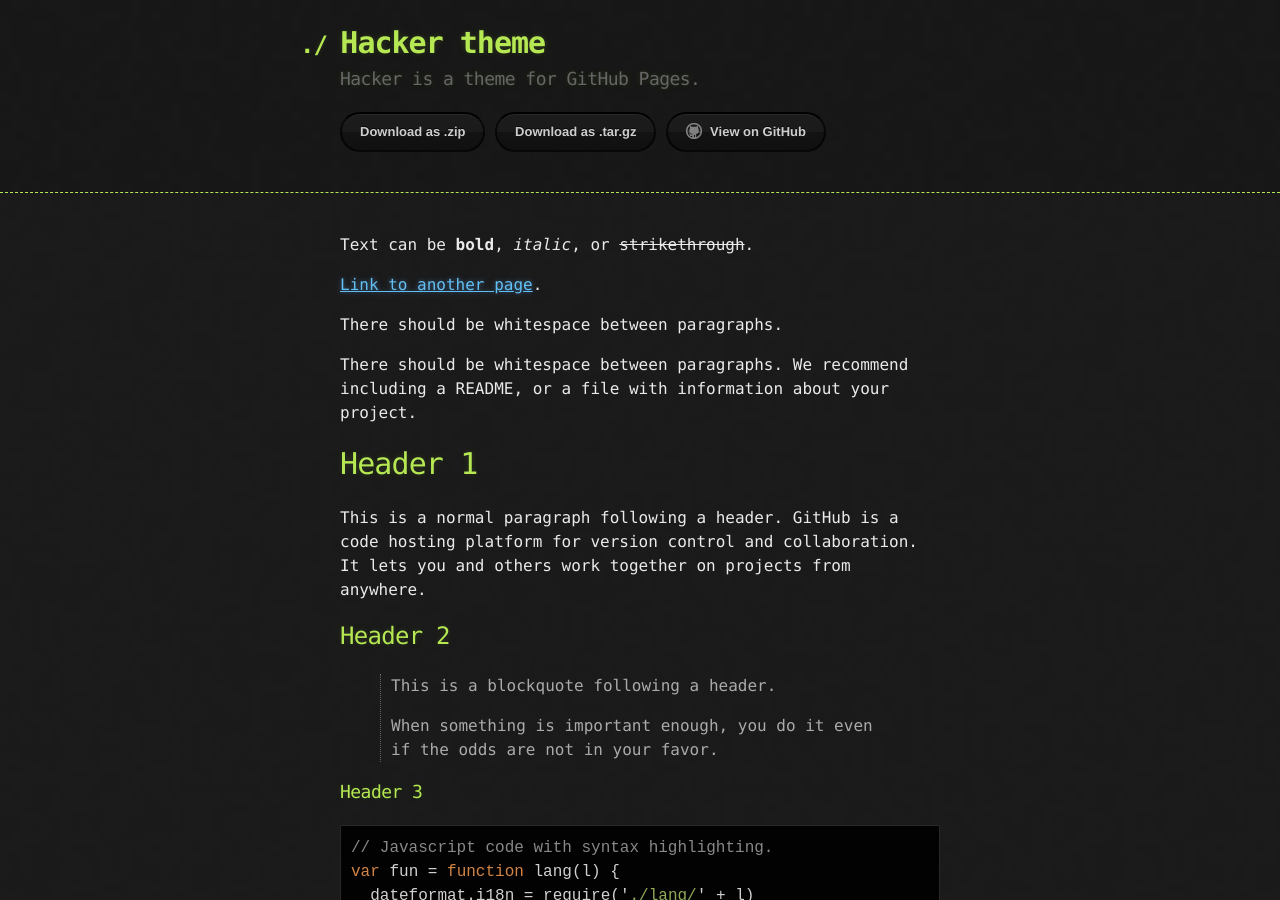
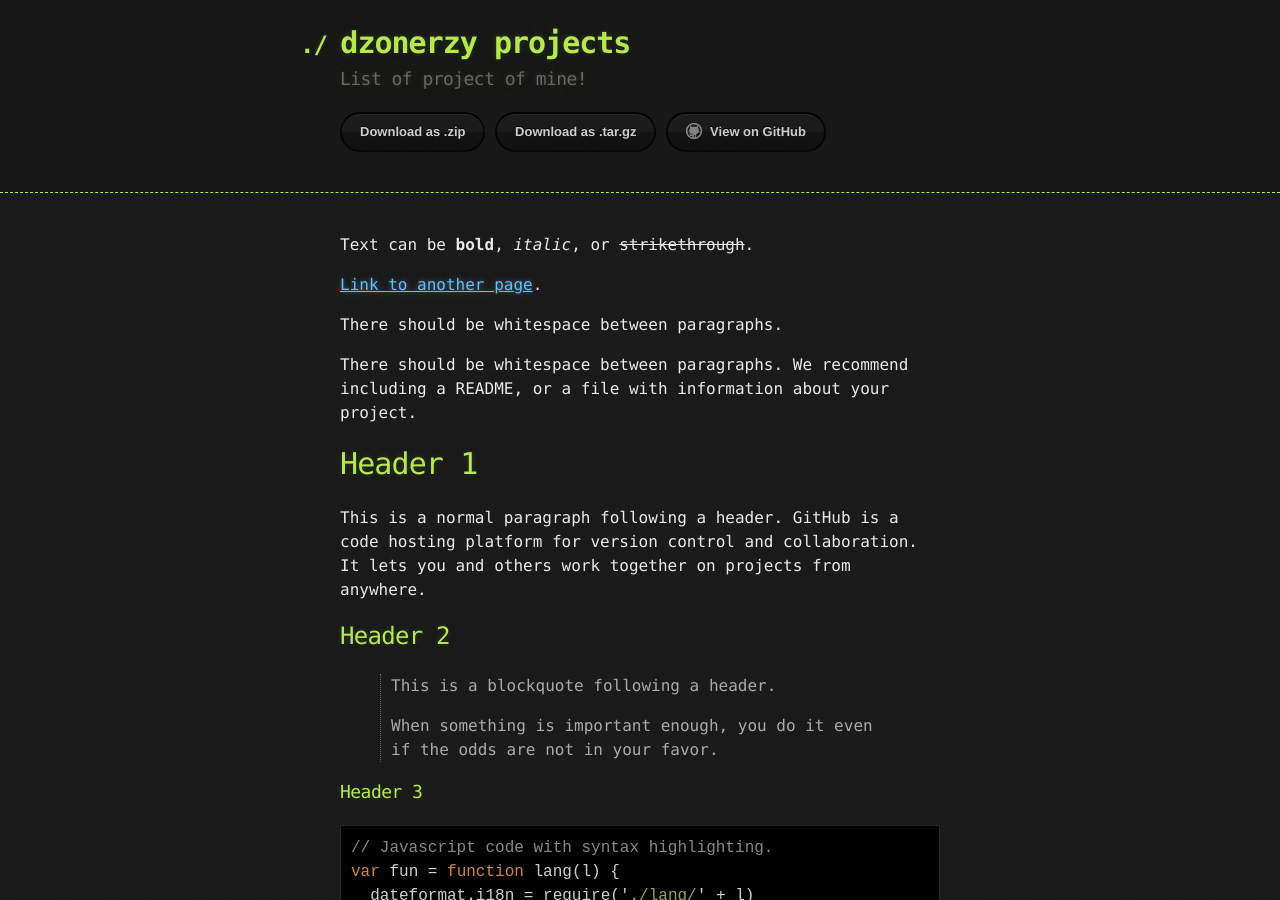
Before and after one commit to dzonerzy/dzonerzy.github.io, a Jekyll site: the page built from index.md, in a window 1280 px wide and 900 px high. Built offline with Jekyll 4.4.1, drawn with Linux system fonts in a browser that asks for light colours.

Commit message:
Update _config.yml

```diff
--- a/_config.yml
+++ b/_config.yml
@@ -1,5 +1,5 @@
-title: Hacker theme
-description: Hacker is a theme for GitHub Pages.
+title: dzonerzy projects
+description: List of project of mine!
 show_downloads: true
 google_analytics:
 theme: jekyll-theme-hacker
```
